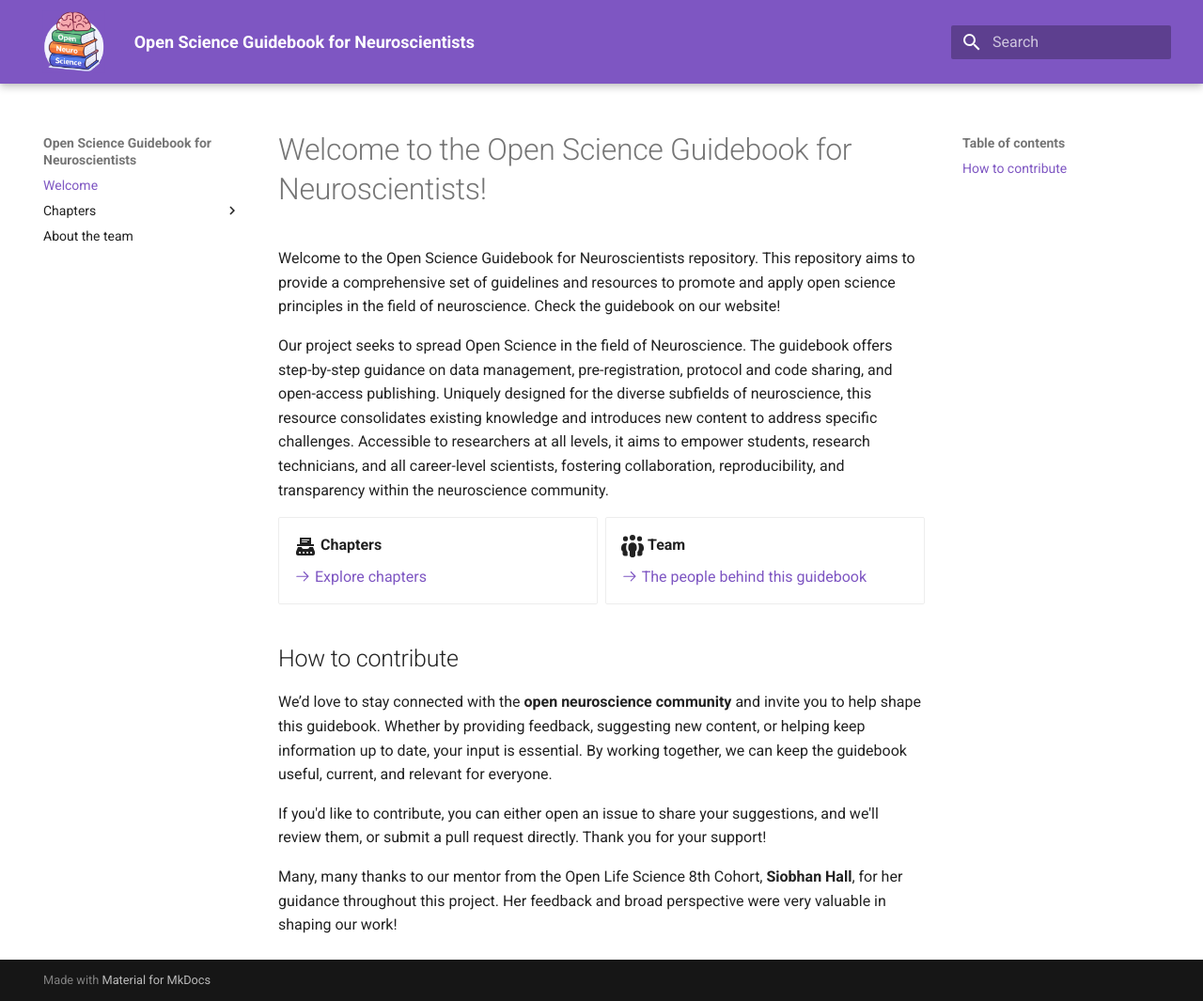
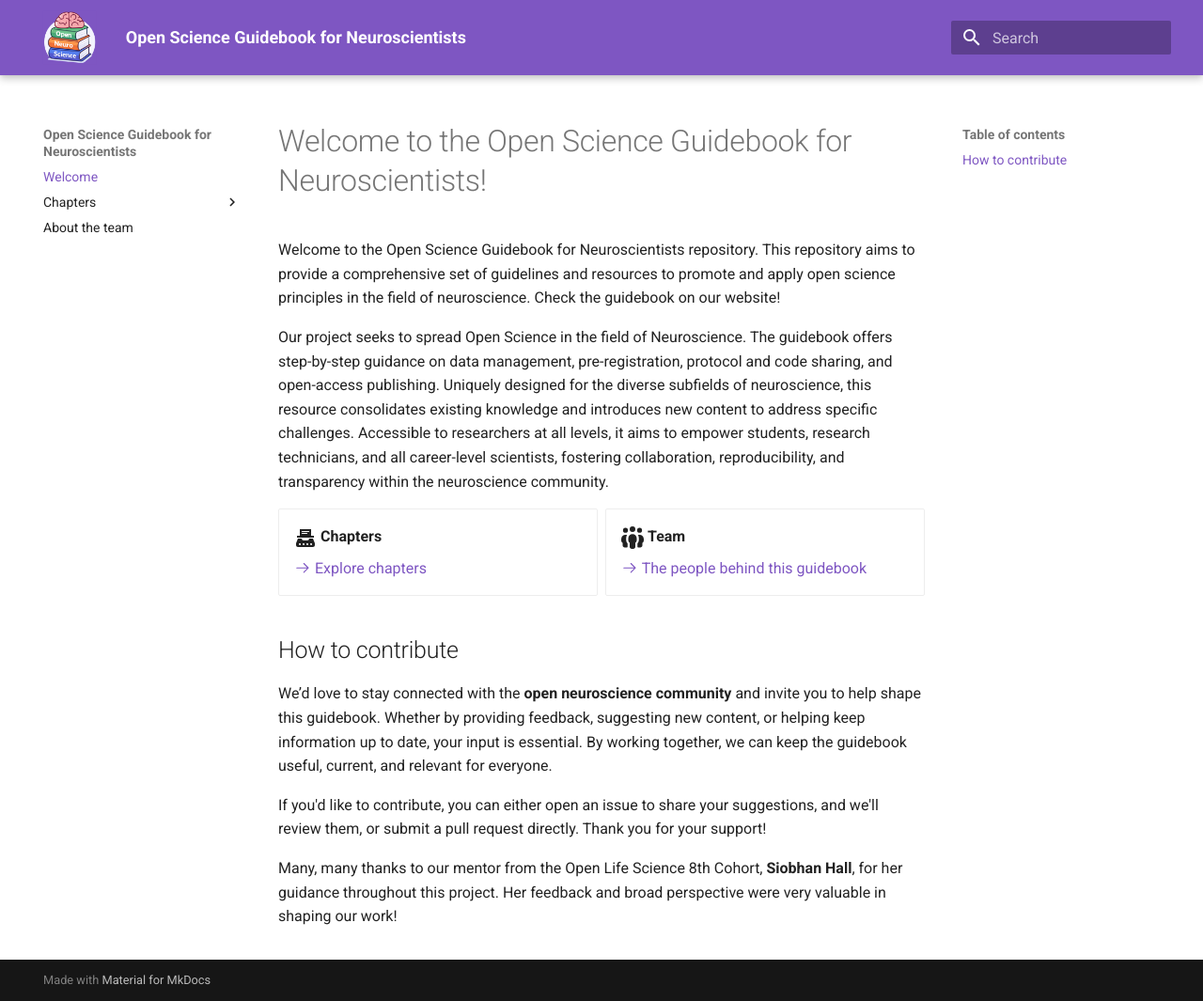
Before and after one commit to ANW-Open-Science/Open-Science-Guidebook-for-Neuroscientists, an MkDocs documentation site: the page built from docs/index.md, in a window 1280 px wide and 1065 px high. Shown: the whole window at 94% size. Built offline with MkDocs 1.6.1 and Material for MkDocs 9.7.7, drawn with Linux system fonts in a browser that asks for light colours.

Commit message:
Update extra.css
try different size

```diff
--- a/docs/stylesheets/extra.css
+++ b/docs/stylesheets/extra.css
@@ -1,5 +1,5 @@
 .md-header__button.md-logo img,
 .md-header__button.md-logo svg {
-  height: 65px !important;
+  height: 56px !important;
   width: auto !important;
 }
```
